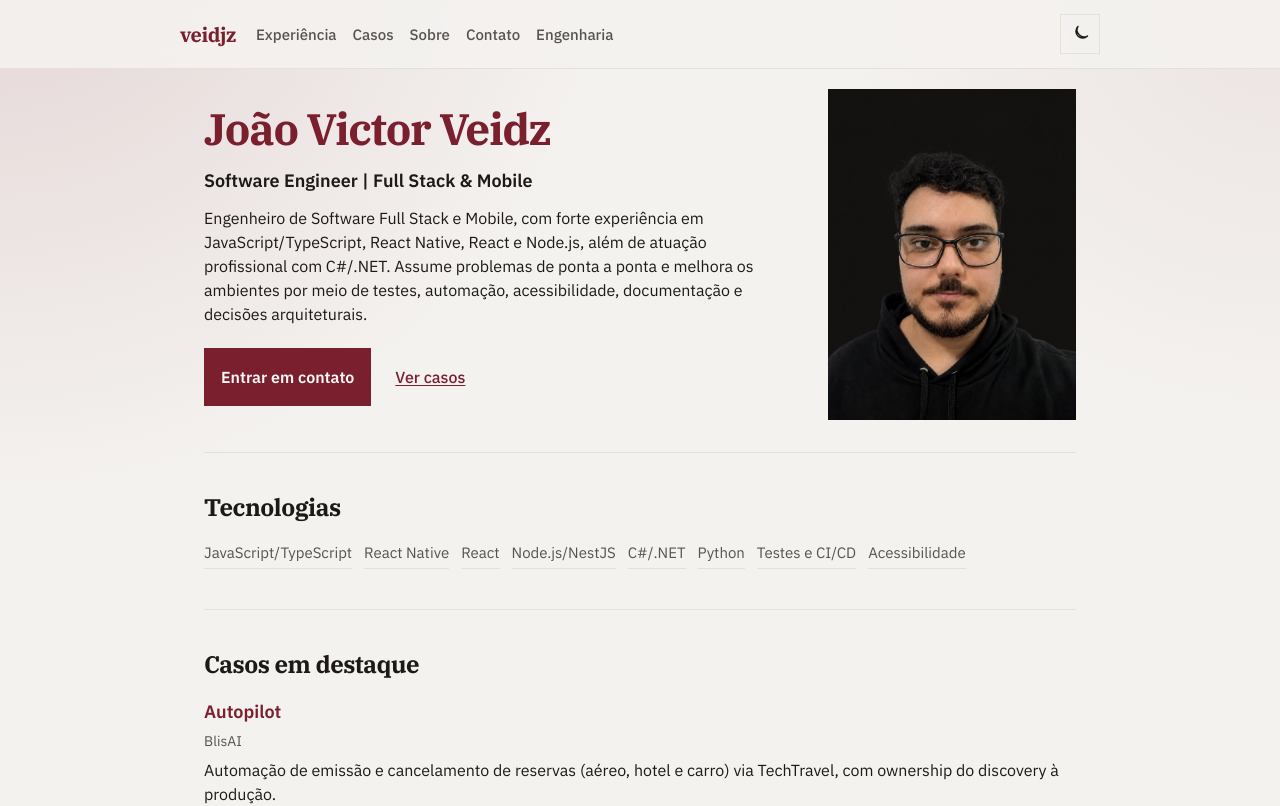
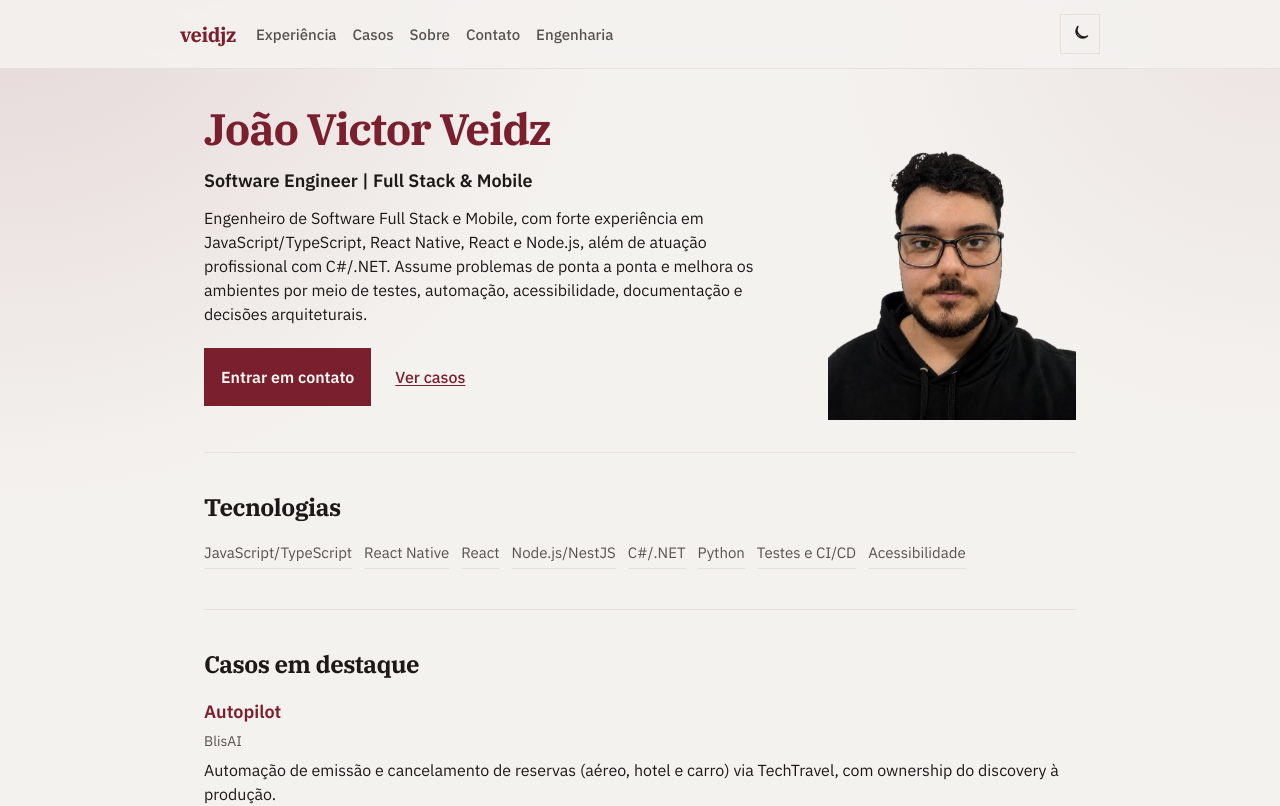
Before and after one commit to veidjz/veidjz-web, a Next.js app in the folder apps/web/: page / in a window 1280 px wide. Shown: the top 806 px of the page. Built offline with nearby package versions, Linux system fonts and the light colour scheme.

Commit message:
fix: use transparent hero portrait

```diff
--- a/apps/web/src/app/page.module.css
+++ b/apps/web/src/app/page.module.css
@@ -83,7 +83,7 @@
   max-width: 15.5rem;
   min-width: 0;
   overflow: hidden;
-  background: #000;
+  background: transparent;
   animation: rise 0.7s ease-out 0.18s both;
 }
 
--- a/apps/web/src/app/page.tsx
+++ b/apps/web/src/app/page.tsx
@@ -23,7 +23,7 @@ export default function HomePage() {
         </div>
         <div className={styles.portrait}>
           <Image
-            src="/profile-hero-dark.jpg"
+            src="/profile-hero-transparent.png"
             alt="Retrato de João Victor Veidz"
             width={675}
             height={900}
```
Also changed, not shown: apps/web/public/profile-hero-dark.jpg (deleted), apps/web/public/profile-hero-transparent.png (added).
